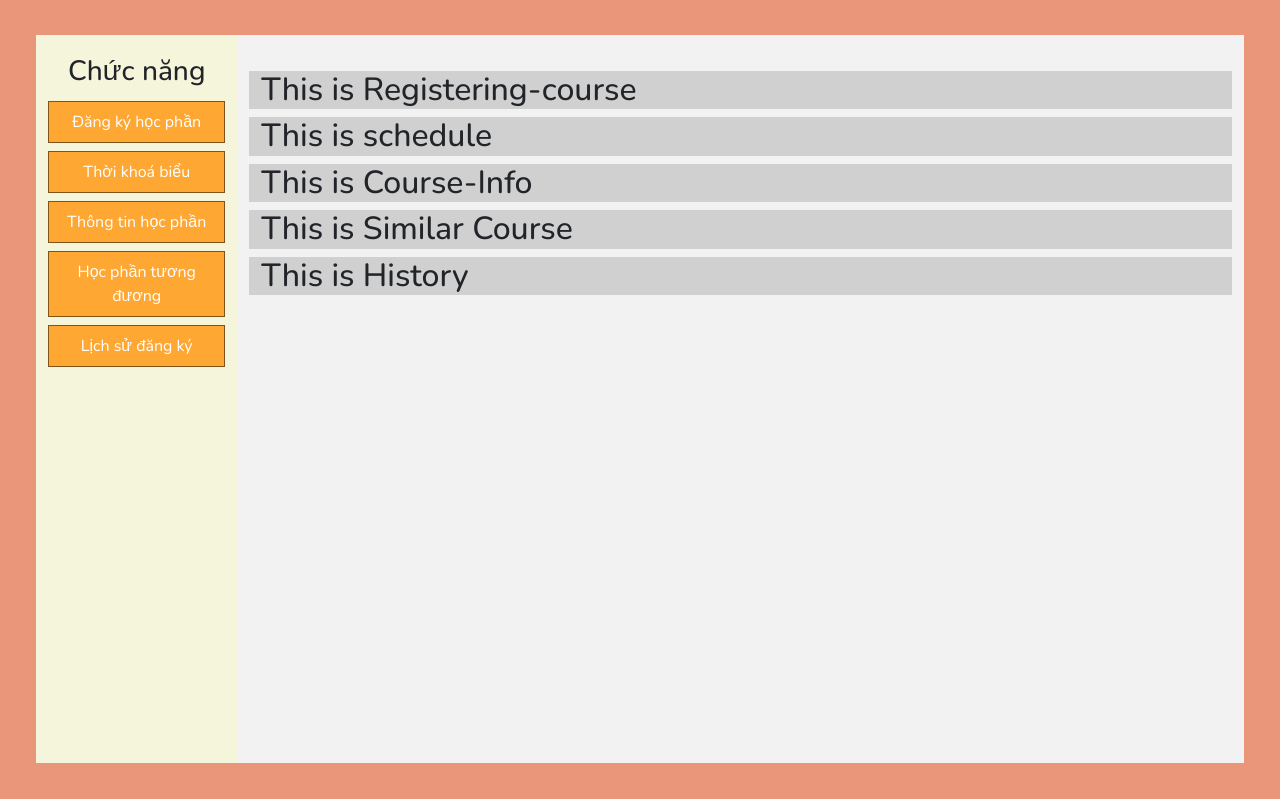
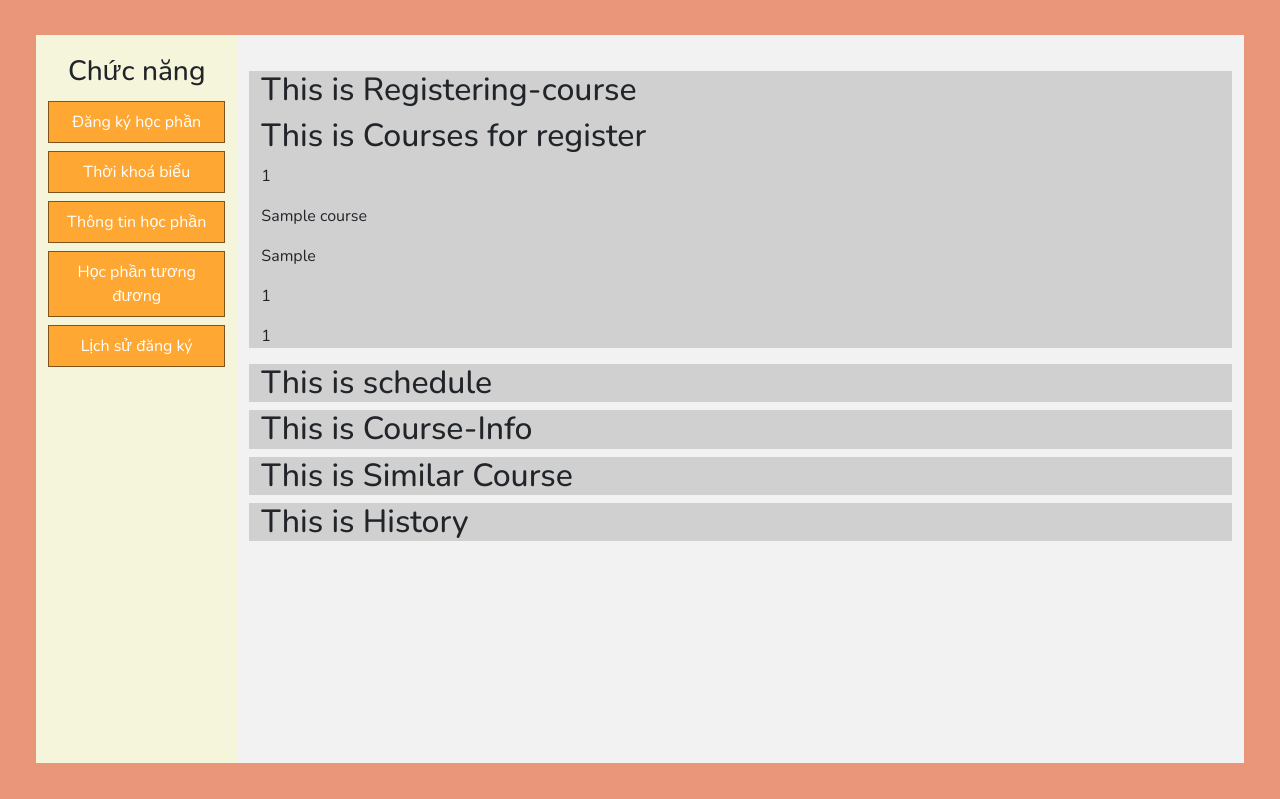
Before and after one commit to MarcoPhanVu/WebDangKyHocPhan, a PHP site: page /wallet-manager/ in a window 1280 px wide. Shown: the part 317-1116 px from the top of the page. Run offline with PHP 8.4, Linux system fonts and the light colour scheme; tables that the repository leaves empty hold one stand-in row (values such as "Sample post"); grey boxes are pictures that could not be loaded.

Commit message:
integrate DB data and display successfully

```diff
--- a/index.php
+++ b/index.php
@@ -9,6 +9,7 @@
 	<script src="https://cdnjs.cloudflare.com/ajax/libs/jquery/3.7.1/jquery.min.js" integrity="sha512-v2CJ7UaYy4JwqLDIrZUI/4hqeoQieOmAZNXBeQyjo21dadnwR+8ZaIJVT8EE2iyI61OV8e6M8PP2/4hpQINQ/g==" crossorigin="anonymous" referrerpolicy="no-referrer"></script>
 </head>
 <body>
+	<?php include "./server/connection.php"?>
 	<header class="row">
 		<div class="home-link">
 			<a href="./index.html"class="mb-0 fs-3 notYet">
--- /dev/null
+++ b/pages/components/course-item.php
@@ -0,0 +1,11 @@
+<div class="course">
+    <h2 class="title">This is Courses for register</h2>
+    <?php
+        echo "<p>$courseID</p>";
+        echo "<p>$courseName</p>";
+        echo "<p>$courseType</p>";
+        echo "<p>$facultyID</p>";
+        echo "<p>$lecturerID</p>";
+    ?>
+
+</div>
--- a/pages/course-info.php
+++ b/pages/course-info.php
@@ -1,3 +1,5 @@
 <div class="displayer container" data-destination="course-info">
     <h2 class="title">This is Course-Info</h2>
+
+
 </div>
--- a/pages/registering-course.php
+++ b/pages/registering-course.php
@@ -1,3 +1,37 @@
 <div class="displayer container" data-destination="registering-course">
     <h2 class="title">This is Registering-course</h2>
+
+    <?php
+        $data_query = "SELECT * FROM course";
+        $data_query_result = mysqli_query($connection, $data_query);
+
+        $course_list = mysqli_fetch_all($data_query_result, MYSQLI_ASSOC);
+        // $course_list = mysqli_fetch_all($data_query_result, MYSQLI_ASSOC);
+
+        // print_r($course_list);
+
+        // echo (gettype($course_list[12]["courseID"]));
+
+        foreach ($course_list as $course) {
+            // echo "some shits";
+            $courseID = $course["courseID"];
+            $courseName = $course["courseName"];
+            $courseType = $course["courseType"];
+            $facultyID = $course["facultyID"];
+            $lecturerID = $course["lecturerID"];
+
+            // $path = './pages/components/course-item.php'
+            // . '?courseID=' . $courseID
+            // . '&courseName=' . $courseName
+            // . '&courseType=' . $courseType
+            // . '&facultyID=' . $facultyID
+            // . '&lecturerID=' . $lecturerID;
+            // include $path;
+
+            include './pages/components/course-item.php';
+        }
+    ?>
+
+<!-- "DELETE FROM course WHERE `course`.`courseID` = 'COMP170103'" -->
+
 </div>
--- a/server/connection.php
+++ b/server/connection.php
@@ -15,5 +15,4 @@
 	} else {
 		// echo "Connection established";
 	}
-
 ?>
```
